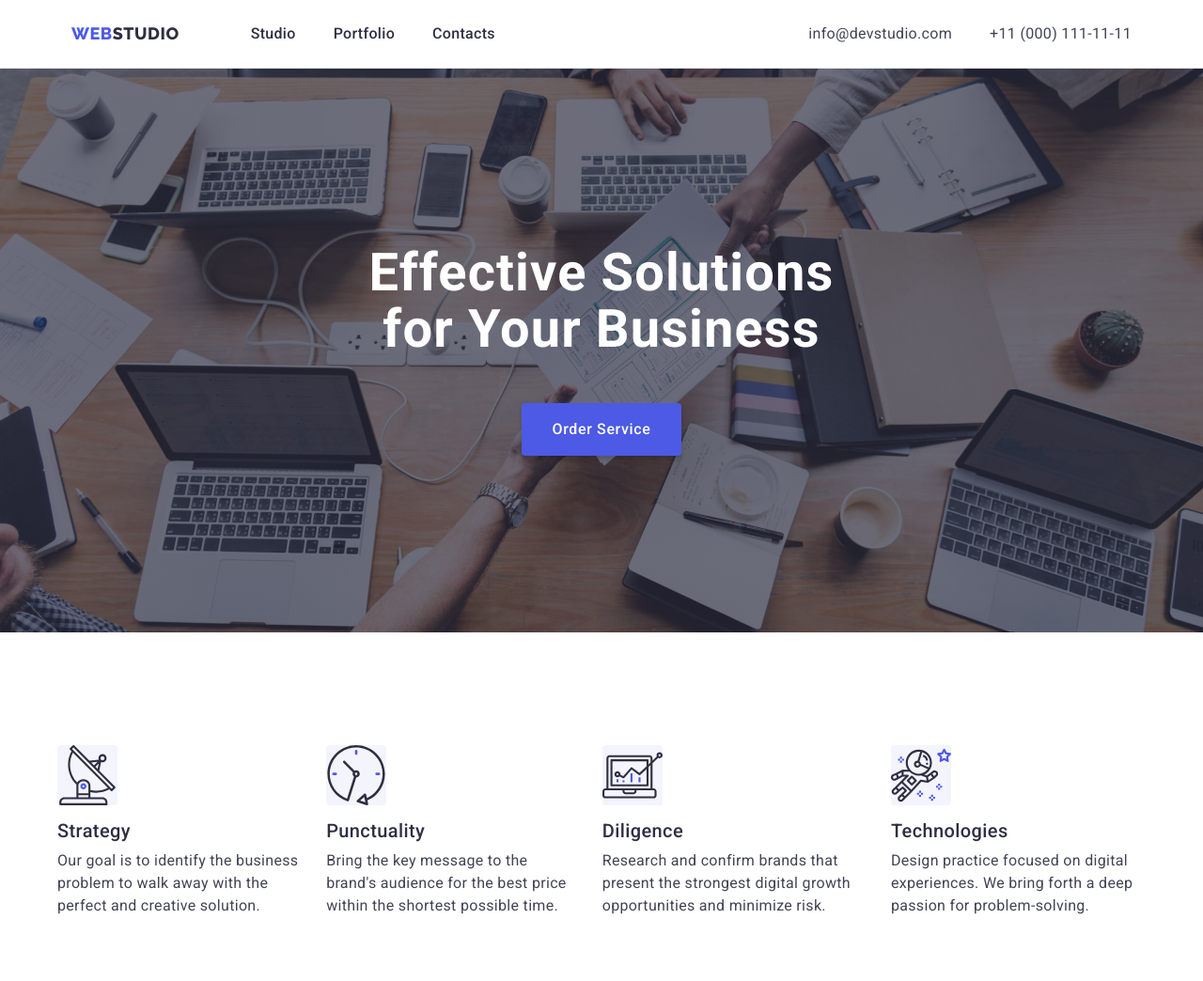
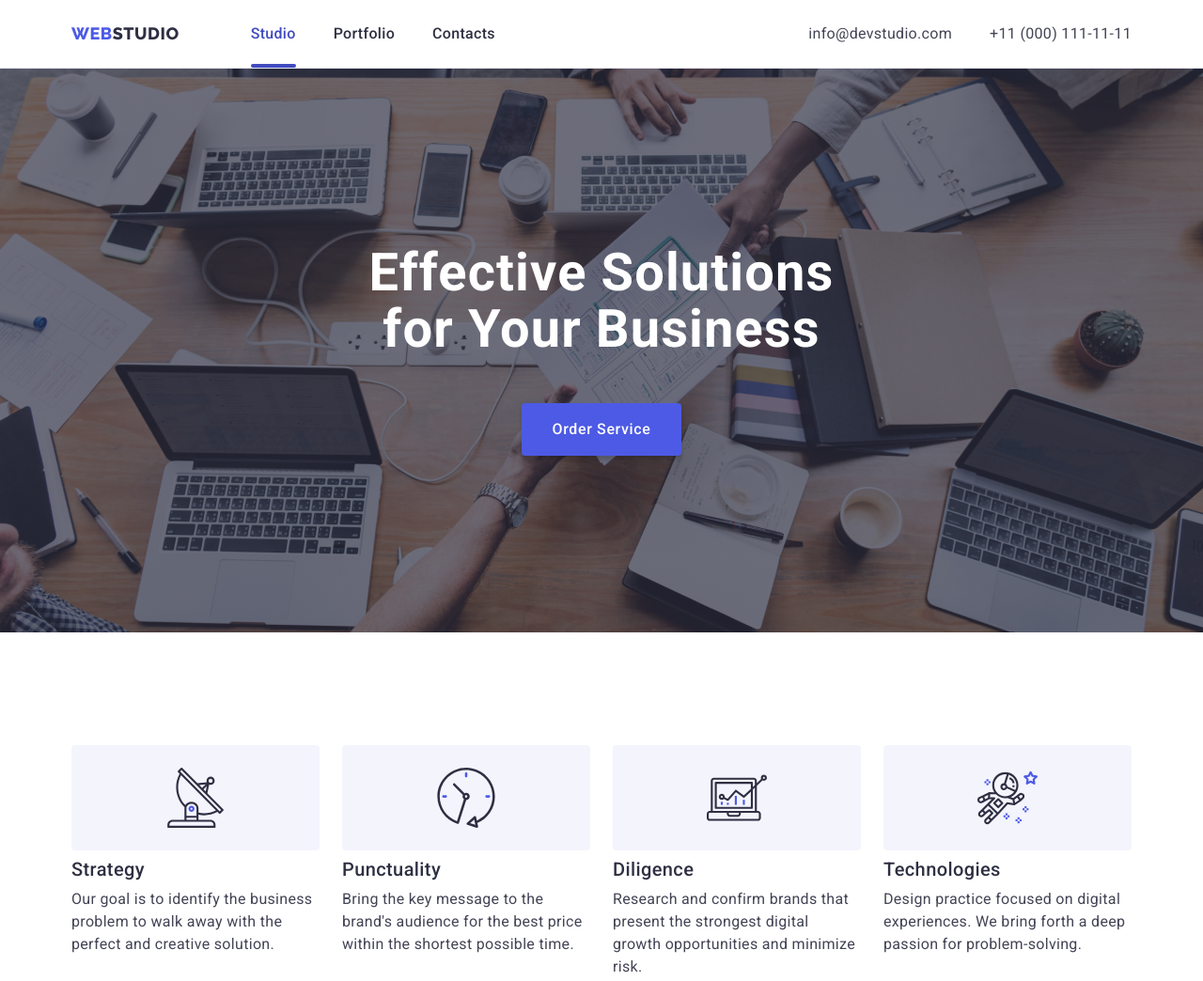
Before and after one commit to Elizaveta139/goit-markup-hw-04, a plain HTML site: page index.html in a window 1280 px wide. Shown: the top 1044 px of the page at 94% size. Drawn offline with nearby package versions, Linux system fonts and the light colour scheme.

```diff
--- a/css/styles.css
+++ b/css/styles.css
@@ -111,10 +111,6 @@
 }
 
 .nav-link {
-  padding: 24px 0;
-}
-
-.nav-link {
   font-size: 16px;
   font-weight: 500;
   line-height: 1.5;
@@ -123,6 +119,10 @@
   transition-property: color;
   transition-duration: 250ms;
   transition-timing-function: cubic-bezier(0.4, 0, 0.2, 1);
+  position: relative;
+
+  display: block;
+  padding: 24px 0;
 }
 
 .site-nav {
@@ -130,8 +130,21 @@
 }
 
 .nav-link:hover,
-.nav-link:focus {
+.nav-link:focus,
+.nav-link.current {
   color: var(--accent-pressed);
+}
+
+.nav-link.current::after {
+  content: '';
+  position: absolute;
+  left: 0;
+  bottom: 0;
+
+  width: 100%;
+  height: 4px;
+  border-radius: 2px;
+  background-color: var(--accent-pressed);
 }
 
 /* Contacts */
@@ -228,7 +241,6 @@
 .features-container {
   display: flex;
   flex-shrink: 0;
-  padding: 0;
 }
 
 .features-section {
@@ -236,22 +248,18 @@
   padding: 120px 0;
 }
 
-.features-list.features-list-item {
-  width: 264px;
-  flex-direction: column;
-  align-items: flex-start;
-}
-
 .features-list {
   display: flex;
   gap: 24px;
 }
 
-.features-list-item {
-  width: calc((100%-72px) / 4);
-}
-
-.features-icons {
+.features-icons-bord {
+  display: flex;
+  justify-content: center;
+  align-items: center;
+  gap: 24px;
+  width: 264px;
+  height: 112px;
   border-radius: 4px;
   background-color: var(--color-tertiary-text);
   margin-bottom: 8px;
@@ -360,12 +368,17 @@
   justify-content: center;
 }
 
+.team-icons-item {
+  width: 40px;
+  height: 40px;
+}
+
 .team-icons-item .link {
   display: flex;
   justify-content: center;
   align-items: center;
-  width: 40px;
-  height: 40px;
+  width: 100%;
+  height: 100%;
   cursor: pointer;
   border-radius: 50%;
   fill: var(--color-tertiary-text);
@@ -378,9 +391,6 @@
 .team-list-item .link:hover,
 .team-list-item .link:focus {
   background-color: var(--accent-pressed);
-}
-
-.team-icons-item {
 }
 
 /* Customers */
@@ -402,13 +412,15 @@
 }
 
 .customers-item {
+  width: 168px;
+  height: 88px;
   width: calc((100% - 120) / 6);
 }
 
 .customers-item .link {
   display: flex;
-  width: 168px;
-  height: 88px;
+  width: 100%;
+  height: 100%;
   flex-shrink: 0;
   border-radius: 4px;
   border: 1px solid var(--clients);
@@ -574,12 +586,17 @@
   align-items: center;
 }
 
+.social-icons-item {
+  width: 40px;
+  height: 40px;
+}
+
 .social-icons-item .link {
   display: flex;
   justify-content: center;
   align-items: center;
-  width: 40px;
-  height: 40px;
+  width: 100%;
+  height: 100%;
   cursor: pointer;
   border-radius: 50%;
   fill: var(--color-tertiary-text);
--- a/index.html
+++ b/index.html
@@ -31,7 +31,7 @@
                     Web<span class="logo-header-two">Studio</span>
                 </a>
                 <ul class="site-nav nav-header list">
-                    <li><a href="./index.html" class="nav-link link">Studio</a></li>
+                    <li><a href="./index.html" class="nav-link current link">Studio</a></li>
                     <li><a href="./portfolio.html" class="nav-link link">Portfolio</a></li>
                     <li><a href="" class="nav-link link">Contacts</a></li>
                 </ul>
@@ -63,34 +63,42 @@
                 <h2 class="visually-hidden">Features</h2>
                 <ul class="features-list list">
                     <li class="features-list-item">
+                        <div class="features-icons-bord">
                             <svg class="features-icons" width="64" height="64">
                                 <use href="./images/icons.svg#icon-antenna-1"></use>
                             </svg>
+                        </div>
                         <h3 class="card-title">Strategy</h3>
                         <p class="card-text">Our goal is to identify the business
                             problem to walk away with the perfect and creative solution.</p>
                     </li>
                     <li class="features-list-item">
+                        <div class="features-icons-bord">
                             <svg class="features-icons" width="64" height="64">
                                 <use href="./images/icons.svg#icon-clock-1"></use>
                             </svg>
+                        </div>
                         <h3 class="card-title">Punctuality</h3>
                         <p class="card-text">Bring the key message to the brand's audience for the best price within the
                             shortest possible time.
                         </p>
                     </li>
                     <li class="features-list-item">
+                        <div class="features-icons-bord">
                             <svg class="features-icons" width="64" height="64">
                                 <use href="./images/icons.svg#icon-diagram-1"></use>
                             </svg>
+                        </div>
                         <h3 class="card-title">Diligence</h3>
                         <p class="card-text">Research and confirm brands that present the strongest digital growth
                             opportunities and minimize risk.</p>
                     </li>
                     <li class="features-list-item">
+                        <div class="features-icons-bord">
                             <svg class="features-icons" width="64" height="64">
                                 <use href="./images/icons.svg#icon-astronaut-1"></use>
                             </svg>
+                        </div>
                         <h3 class="card-title">Technologies</h3>
                         <p class="card-text">Design practice focused on digital experiences. We bring forth a deep
                             passion for problem-solving.
```
Also changed, not shown: portfolio.html (+1 -1 lines). Lines whose indentation alone changed are shown as unchanged.
